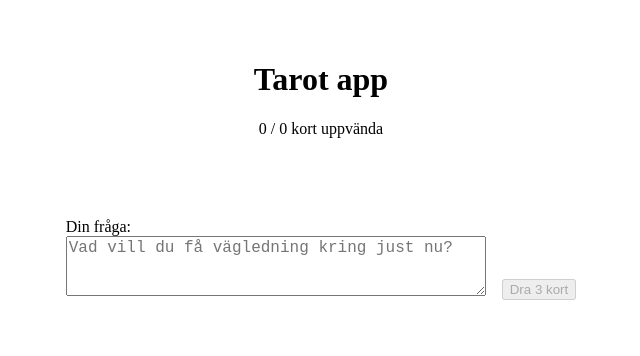
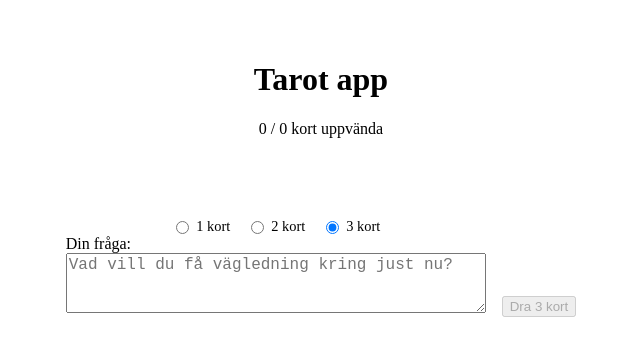
Before and after one commit to Hilden202/tarot-app, a SvelteKit app: page / in a window 1280 px wide. Shown: the top 356 px of the page, without its empty margins (319-959 px from the left). Built offline with nearby package versions, Linux system fonts and the light colour scheme.

Commit message:
Implement custom question flow with selectable card count and dynamic prompt framing

```diff
--- a/src/lib/components/TarotPrompt.svelte
+++ b/src/lib/components/TarotPrompt.svelte
@@ -1,5 +1,6 @@
 <script lang="ts">
-    import type { TarotCardData } from "$lib/data/tarotDeck";
+    import type {TarotCardData} from "$lib/data/tarotDeck";
+
     export let cards: TarotCardData[];
     export let question: string;
 
@@ -14,19 +15,31 @@
         }, 2000);
     }
 
-   $: promptText = `Tarotläggning – tolkning önskas
+    function getInterpretationFrame(cardCount: number) {
+        if (cardCount === 1) {
+            return `Tolka detta kort som ett övergripande budskap kopplat till frågan.
+Fokusera på insikt, riktning och medvetenhet snarare än detaljer eller förutsägelser.`;
+        }
+
+        if (cardCount === 2) {
+            return `Tolka korten som två perspektiv som belyser frågan från olika håll.
+Fokusera på hur de samspelar, kontrasterar eller kompletterar varandra.`;
+        }
+
+        // default: 3-korts vägledning
+        return `Tolka tarotläggningen som en helhet, inte enbart kort för kort.
+Fokusera på det övergripande temat, hur korten samspelar och vilken vägledning som är relevant för frågan.`;
+    }
+
+    $: promptText = `Tarotläggning – tolkning önskas
 
 Jag har ställt följande fråga:
 "${question}"
 
-Jag drog ${cards.length} tarotkort, som vändes ett i taget:
+Jag drog ${cards.length} tarotkort:
 ${cards.map(c => `- ${c.fullTitle}`).join("\n")}
 
-Tolka denna tarotläggning som en helhet, inte enbart kort för kort.
-Fokusera på:
-- det övergripande temat eller budskapet
-- hur korten samspelar med varandra
-- vilken vägledning eller insikt som är relevant för min fråga
+${getInterpretationFrame(cards.length)}
 
 Tolkningen ska vara reflekterande, jordnära och stödjande –
 inte förutsägande eller absolut.
--- a/src/routes/+page.svelte
+++ b/src/routes/+page.svelte
@@ -12,6 +12,17 @@
     let question = "";
 
     let drawId = 0;
+
+    let cardCount = 3;
+
+    let hasDrawn = false
+
+    function resetDraw() {
+        selectedCards = [];
+        flippedIds = new Set<string>();
+        question = "";
+        hasDrawn = false;
+    }
 
     function handleFlipChange(payload: { id: string; isFlipped: boolean }) {
         const next = new Set(flippedIds);
@@ -38,7 +49,7 @@
         const deckCopy = [...tarotDeck];
         const returnSelected: TarotCardData[] = [];
 
-        while (returnSelected.length < 3 && deckCopy.length > 0) {
+        while (returnSelected.length < cardCount && deckCopy.length > 0) {
             const randomIndex = Math.floor(Math.random() * deckCopy.length);
 
             // plocka kortet
@@ -49,8 +60,8 @@
         }
         // ersätt
         selectedCards = returnSelected;
+        hasDrawn = true;
     }
-
 </script>
 
 <div class="app">
@@ -69,20 +80,51 @@
     </section>
 
     <section class="controls">
-        <label class="question">
+        <div class="question">
+            {#if !hasDrawn}
+                <div class="card-count">
+                    <label>
+                        <input type="radio" bind:group={cardCount} value={1}/>
+                        1 kort
+                    </label>
+
+                    <label>
+                        <input type="radio" bind:group={cardCount} value={2}/>
+                        2 kort
+                    </label>
+
+                    <label>
+                        <input type="radio" bind:group={cardCount} value={3}/>
+                        3 kort
+                    </label>
+                </div>
+            {/if}
+
+            <label>
                 <span>Din fråga:</span>
                 <textarea
                         bind:value={question}
                         placeholder="Vad vill du få vägledning kring just nu?"
+                        disabled={hasDrawn}
                 />
             </label>
+        </div>
 
+        {#if !hasDrawn}
             <button
                     on:click={newCards}
                     disabled={!question.trim()}
             >
-            Dra 3 kort
+                Dra {cardCount} kort
             </button>
+        {:else}
+            <button
+                    on:click={resetDraw}
+            >
+                Ny dragning
+            </button>
+        {/if}
+
     </section>
 
     {#if allCardsFlipped}
@@ -114,6 +156,19 @@
         justify-content: center;
         gap: 1.5rem;
         flex-wrap: wrap;
+    }
+
+    .card-count {
+        display: flex;
+        gap: 1rem;
+        justify-content: center;
+    }
+
+    .card-count label {
+        display: flex;
+        gap: 0.25rem;
+        align-items: center;
+        font-size: 0.9rem;
     }
 
     .controls {
```
Lines whose indentation alone changed are shown as unchanged.
